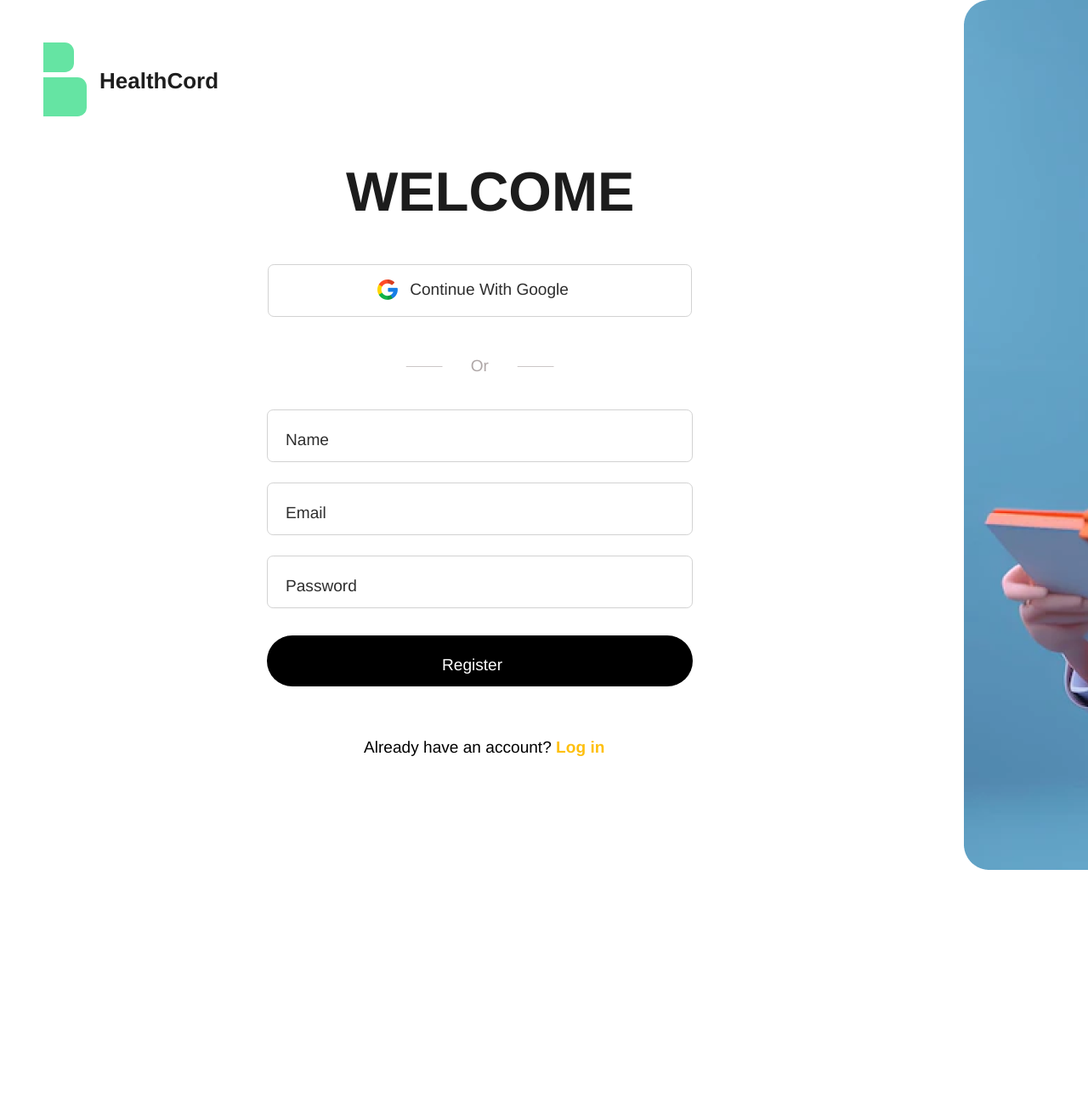
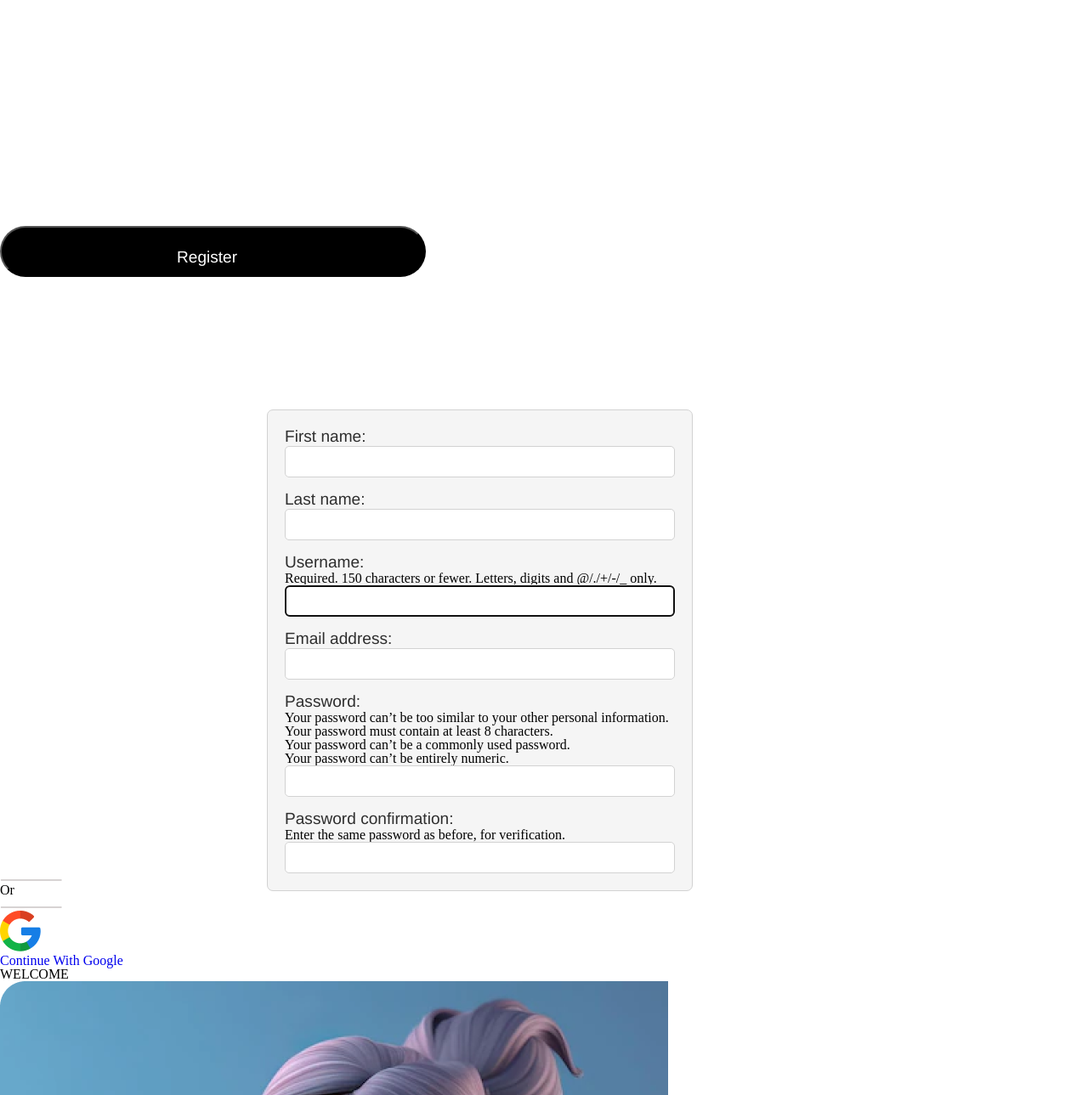
Before and after one commit to Gagan-K916/HealthCord_Project, a Django app: page /register/ in a window 1280 px wide; the page is wider, and only the part inside the window is pictured. Shown: the top 1289 px of that part at 85% size. Before the commit the page ends 1024 px from the top of that part, so only its background shows below. Run offline with Django 5.2, Linux system fonts and the light colour scheme; some libraries are stand-ins or nearby versions.

Commit message:
Fifth Commit

```diff
--- a/healthcord/healthcord/settings.py
+++ b/healthcord/healthcord/settings.py
@@ -37,7 +37,8 @@
     'django.contrib.sessions',
     'django.contrib.messages',
     'django.contrib.staticfiles',
-    'users.apps.UsersConfig'
+    'users.apps.UsersConfig',
+    'crispy_forms'
 ]
 
 MIDDLEWARE = [
--- /dev/null
+++ b/healthcord/users/forms.py
@@ -0,0 +1,13 @@
+from django import forms
+from django.contrib.auth.models import User
+from django.contrib.auth.forms import UserCreationForm
+
+
+class UserRegistrationForm(UserCreationForm):
+    first_name = forms.TextInput()
+    last_name = forms.TextInput()
+    email = forms.TextInput()
+
+    class Meta:
+        model = User
+        fields = ['first_name', 'last_name', 'username', 'email', 'password1', 'password2']
--- a/healthcord/users/static/users/style_register.css
+++ b/healthcord/users/static/users/style_register.css
@@ -1,3 +1,56 @@
+.register .content-section {
+  position: absolute;
+  width: 501px;
+  height: auto; /* Adjust height as needed */
+  top: 482px;
+  left: 314px;
+}
+
+.register form {
+  width: 100%; /* Adjust width as needed */
+  padding: 20px; /* Add padding for spacing */
+  border: 1px solid #d2d2d2; /* Add a border for visualization */
+  border-radius: 7px; /* Add border radius */
+  background-color: #f5f5f5; /* Add a background color */
+}
+
+.register fieldset {
+  border: none; /* Remove fieldset border */
+}
+
+.register .form-group {
+  display: flex;
+  flex-direction: column;
+  gap: 15px; /* Add gap between form fields */
+}
+
+.register .form-group label {
+  font-family: "Cabin-Regular", Helvetica;
+  font-weight: 400;
+  color: #2e2e2e;
+  font-size: 19.1px;
+  letter-spacing: 0;
+  line-height: normal;
+}
+
+.register .form-group input[type="text"],
+.register .form-group input[type="email"],
+.register .form-group input[type="password"] {
+  width: 100%; /* Ensure input fields take up full width */
+  padding: 10px; /* Add padding for input fields */
+  border: 1px solid #d2d2d2; /* Add border for input fields */
+  border-radius: 5px; /* Add border radius for input fields */
+}
+
+.register button[type="submit"] {
+  height: 40px; /* Adjust button height */
+  background-color: #000000;
+  color: #ffffff;
+  border: none;
+  border-radius: 20px; /* Make button rounded */
+  cursor: pointer;
+}
+
 .register {
   background-color: #ffffff;
   display: flex;
--- a/healthcord/users/templates/users/home.html
+++ b/healthcord/users/templates/users/home.html
@@ -119,7 +119,7 @@
                   </div>
                 </div>
                 <a href={% url 'login-page' %} target="_self" rel="noopener noreferrer"
-                  ><div class="buttons"><div class="start-now">Dive in</div></div></a
+                  ><div class="buttons"><div class="start-now">Institution Login</div></div></a
                 >
               </div>
               <img class="image" src={% static 'users/img/image-2.png' %} />
--- a/healthcord/users/templates/users/register.html
+++ b/healthcord/users/templates/users/register.html
@@ -15,23 +15,18 @@
           <span class="text-wrapper">Already have an account? </span><a href= {% url 'login-page' %} target="_blank" rel="noopener noreferrer"
           > <span class="span">Log in</a></span>
         </p>
-        <div class="form">
-          <div class="frame">
-            <div class="group">
-              <div class="overlap-group-wrapper">
-                <div class="overlap-group"><div class="text-wrapper-2">Name</div></div>
-              </div>
-            </div>
-            <div class="overlap-wrapper">
-              <div class="overlap-group"><div class="text-wrapper-2">Email</div></div>
-            </div>
-            <div class="overlap-wrapper">
-              <div class="overlap-group"><div class="text-wrapper-2">Password</div></div>
-            </div>
-          </div>
+        <div class = 'content-section'>
+        <form method = "POST">
+          {% csrf_token %}
+          <fieldset class = 'form-group'>
+            {{ form }}
+          </fieldset>
+        </div>
+        </form>
+
           <a href="#" target="_blank" rel="noopener noreferrer"
             ><div class="div-wrapper">
-              <div class="overlap"><div class="text-wrapper-3">Register</div></div>
+              <button class="overlap" type = 'button'><div class="text-wrapper-3" >Register</div></div>
             </div></a
           >
         </div>
--- a/healthcord/users/views.py
+++ b/healthcord/users/views.py
@@ -1,4 +1,5 @@
 from django.shortcuts import render
+from .forms import UserRegistrationForm
 
 def home(request):
     return render(request, 'users/home.html')
@@ -7,7 +8,8 @@
     return render(request, 'users/login.html')
 
 def register(request):
-    return render(request, 'users/register.html')
+    form = UserRegistrationForm()
+    return render(request, 'users/register.html', {'form': form})
 
 def research(request):
     return render(request, 'users/research.html')
```
Also changed, not shown: healthcord/users/models.py (+4 -3 lines), healthcord/db.sqlite3, healthcord/users/migrations/0001_initial.py (added).
